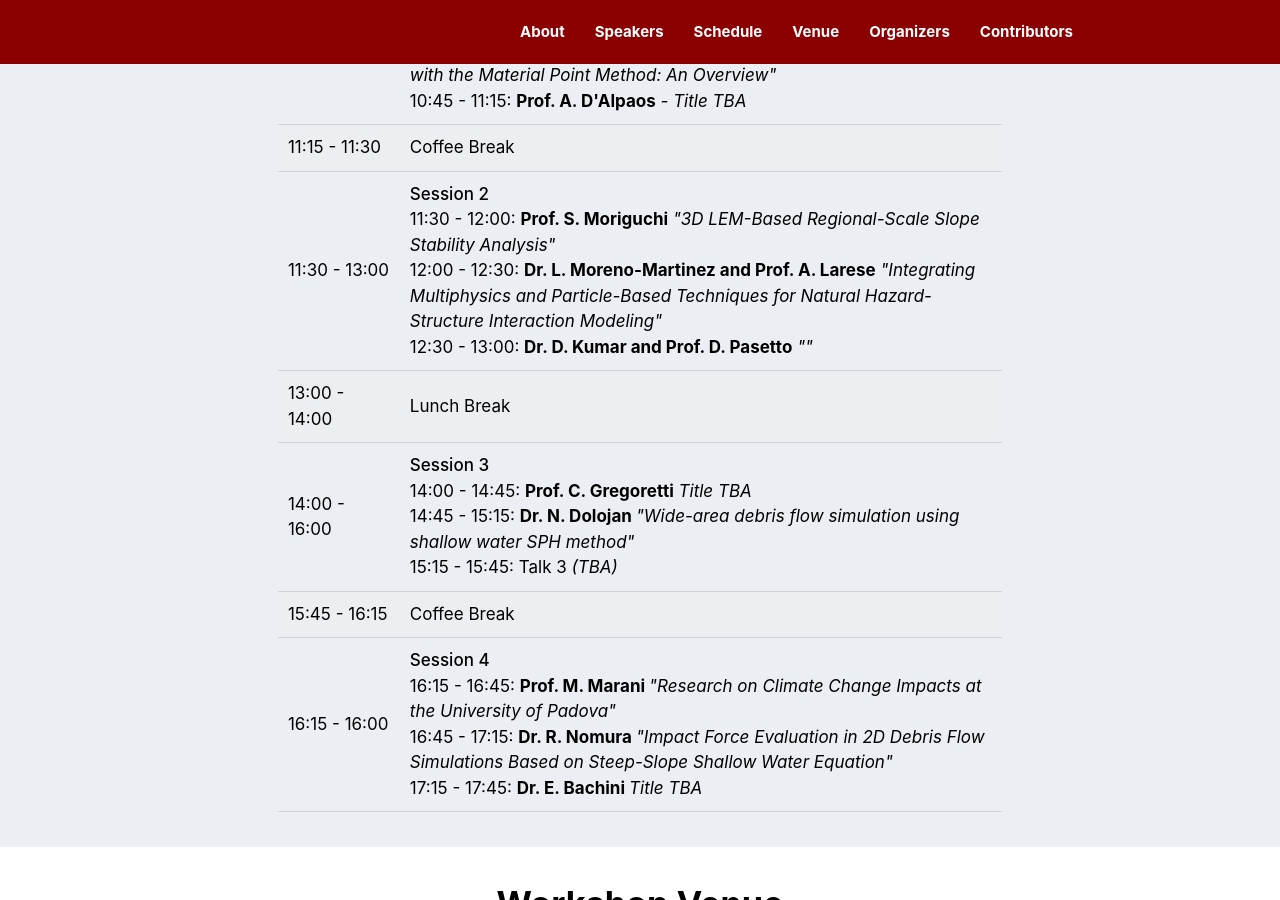
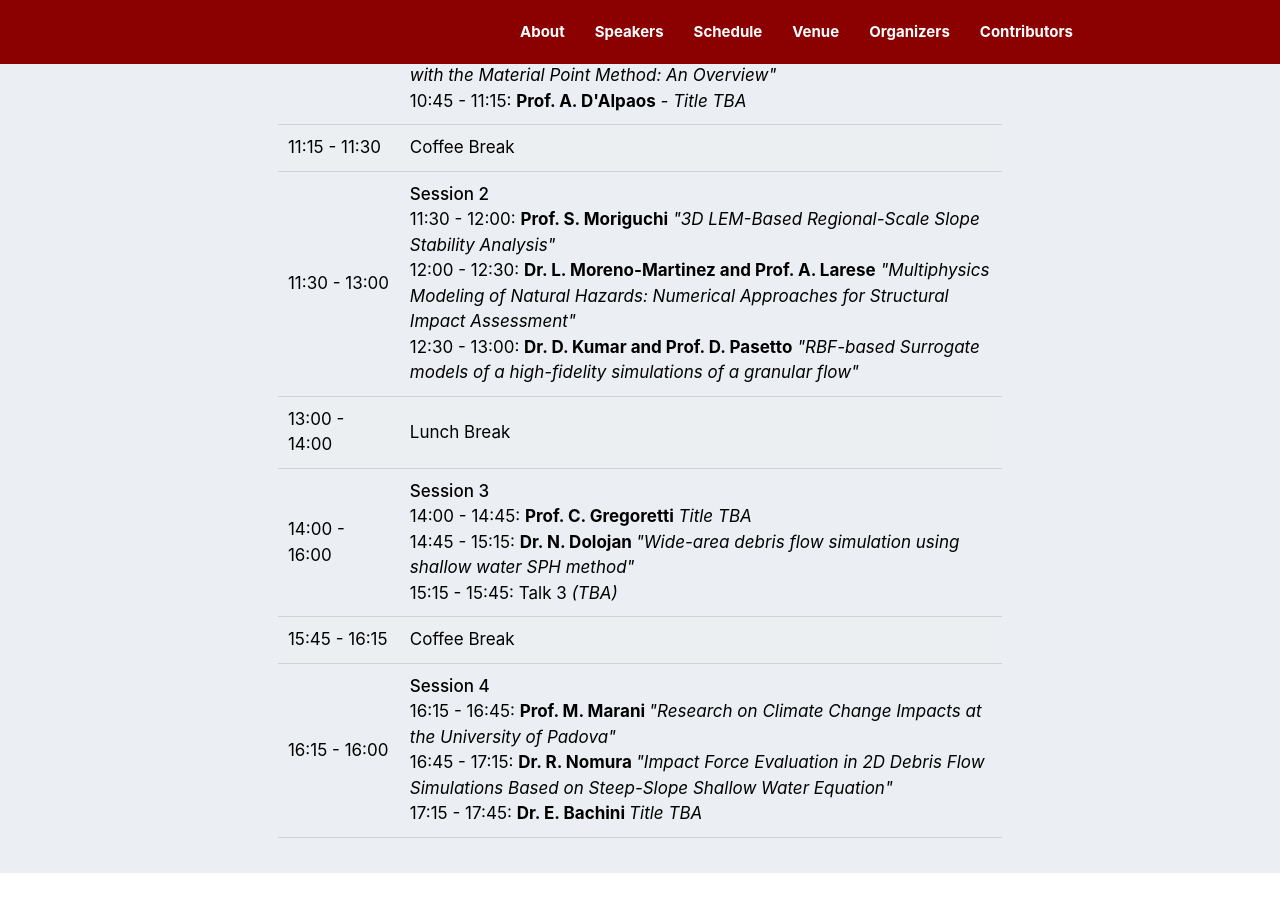
Before and after one commit to DMunipd/hydrorom26, a Jekyll site: the page built from index.html, in a window 1280 px wide and 900 px high, scrolled down 2434 px. Built offline with Jekyll 4.4.1, drawn with Linux system fonts in a browser that asks for light colours; nearby versions of some CDN libraries.

Commit message:
update program

```diff
--- a/_includes/schedule.html
+++ b/_includes/schedule.html
@@ -79,8 +79,8 @@
                      <td>
                         <strong>Session 2</strong><br>
                         11:30 - 12:00: <b>Prof. S. Moriguchi</b> <i>"3D LEM-Based Regional-Scale Slope Stability Analysis"</i><br>
-                        12:00 - 12:30: <b>Dr. L. Moreno-Martinez and Prof. A. Larese</b> <i>"Integrating Multiphysics and Particle-Based Techniques for Natural Hazard-Structure Interaction Modeling"</i><br>
-                        12:30 - 13:00: <b>Dr. D. Kumar and Prof. D. Pasetto</b> <i>""</i>
+                        12:00 - 12:30: <b>Dr. L. Moreno-Martinez and Prof. A. Larese</b> <i>"Multiphysics Modeling of Natural Hazards: Numerical Approaches for Structural Impact Assessment"</i><br>
+                        12:30 - 13:00: <b> Dr. D. Kumar and Prof. D. Pasetto</b> <i>"RBF-based Surrogate models of a high-fidelity simulations of a granular flow"</i>
                      </td>
                   </tr>
                   <tr class="blue-grey lighten-5">
```
